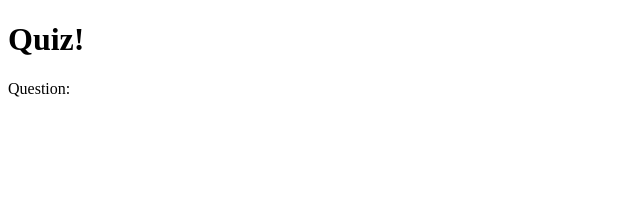
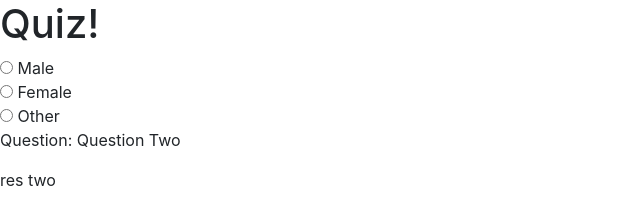
Before and after one commit to Sean8595/TriviaGame, a plain HTML site: page index.html in a window 1280 px wide. Shown: the whole page, without its empty margins (0-640 px from the left). Drawn offline with nearby package versions, Linux system fonts and the light colour scheme.

Commit message:
able to call questions and begining of displaying of text

```diff
--- a/assets/javascript/app.js
+++ b/assets/javascript/app.js
@@ -0,0 +1,27 @@
+function questions() {
+  var questionsTotal = [
+    {
+      quest: "Question One",
+      choices: ["response one", "res two"],
+      answer: "response one"
+    },
+    {
+      quest: "Question Two",
+      choices: ["res one", "res two"],
+      answer: "res one"
+    }
+  ];
+
+  for (var i = 0; i < questionsTotal.length; i++){
+    console.log(questionsTotal[i].quest);
+    console.log(questionsTotal[i].choices)
+    console.log(questionsTotal[i].answer)
+    ;
+    $("#question").text(questionsTotal[i].quest)
+    $("#answer-block").text(questionsTotal[i].choices[0])
+    $("#answer-block").text(questionsTotal[i].choices[1])
+
+
+}
+}
+questions();
--- a/index.html
+++ b/index.html
@@ -1,19 +1,32 @@
 <!DOCTYPE html>
 <html lang="en">
-<head>
-    <meta charset="UTF-8">
-    <meta name="viewport" content="width=device-width, initial-scale=1.0">
-    <meta http-equiv="X-UA-Compatible" content="ie=edge">
+  <head>
+    <meta charset="UTF-8" />
+    <meta name="viewport" content="width=device-width, initial-scale=1.0" />
+    <meta http-equiv="X-UA-Compatible" content="ie=edge" />
     <title>Quiz Game</title>
-</head>
-<body>
+    <script
+      type="text/javascript"
+      src="https://cdnjs.cloudflare.com/ajax/libs/jquery/3.2.1/jquery.min.js"
+    ></script>
+    <link
+      rel="stylesheet"
+      href="https://stackpath.bootstrapcdn.com/bootstrap/4.3.1/css/bootstrap.min.css"
+      integrity="sha384-ggOyR0iXCbMQv3Xipma34MD+dH/1fQ784/j6cY/iJTQUOhcWr7x9JvoRxT2MZw1T"
+      crossorigin="anonymous"
+    />
+  </head>
+  <body>
     <h1>Quiz!</h1>
-    <div id = question-block>
-        <p>Question: <span id = "question"></span> </p>
+    <div id="question-block">
+            <input type="radio" name="gender" value="male"> Male<br>
+            <input type="radio" name="gender" value="female"> Female<br>
+            <input type="radio" name="gender" value="other"> Other
+      <p>Question: <span id="question"></span></p>
     </div>
-    <div id = answer-block>
-        <p><span id = "answers"></span></p>
+    <div id="answer-block">
+      <p><span id="answers"></span></p>
     </div>
     <script src="assets/javascript/app.js"></script>
-</body>
+  </body>
 </html>
```
